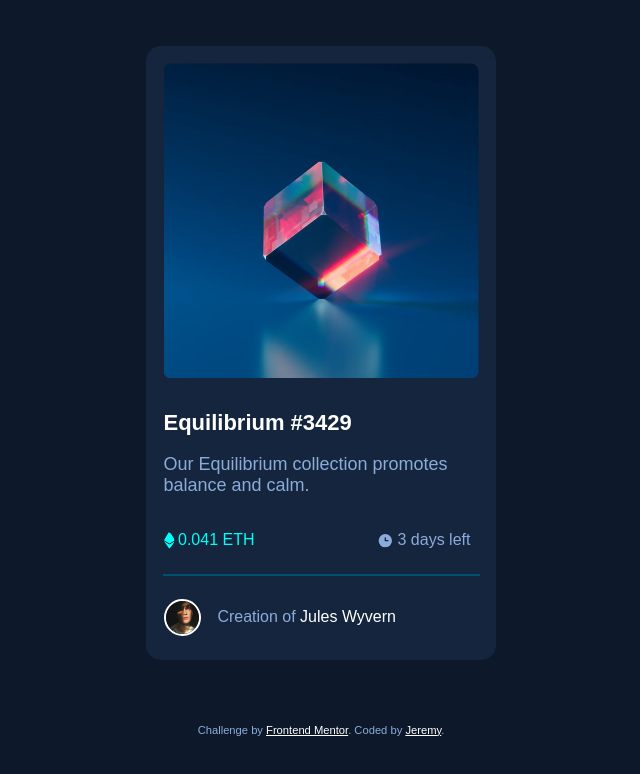
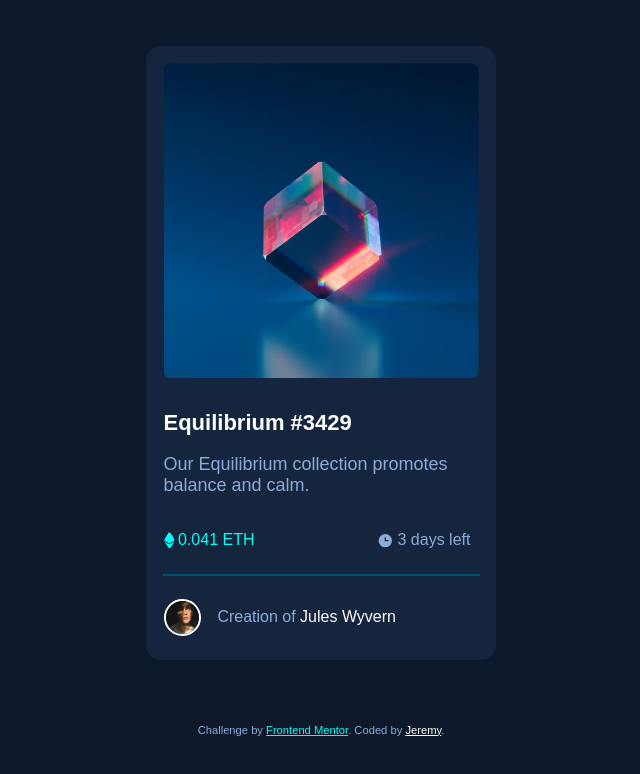
Before and after one commit to Duck322/nft-preview-card-component-main, a plain HTML site: page index.html in a window 1280 px wide. In both pictures the pointer is over the link "Frontend Mentor". Shown: the whole page, without its empty margins (319-959 px from the left). Drawn offline with Linux system fonts and the light colour scheme.

Commit message:
attribution hover update
attribution link hover color changed

```diff
--- a/style.css
+++ b/style.css
@@ -137,3 +137,7 @@ p {
 .attribution a {
   color: hsl(0, 0%, 100%);
 }
+
+.attribution a:hover {
+  color: hsl(178, 100%, 50%);
+}
```
